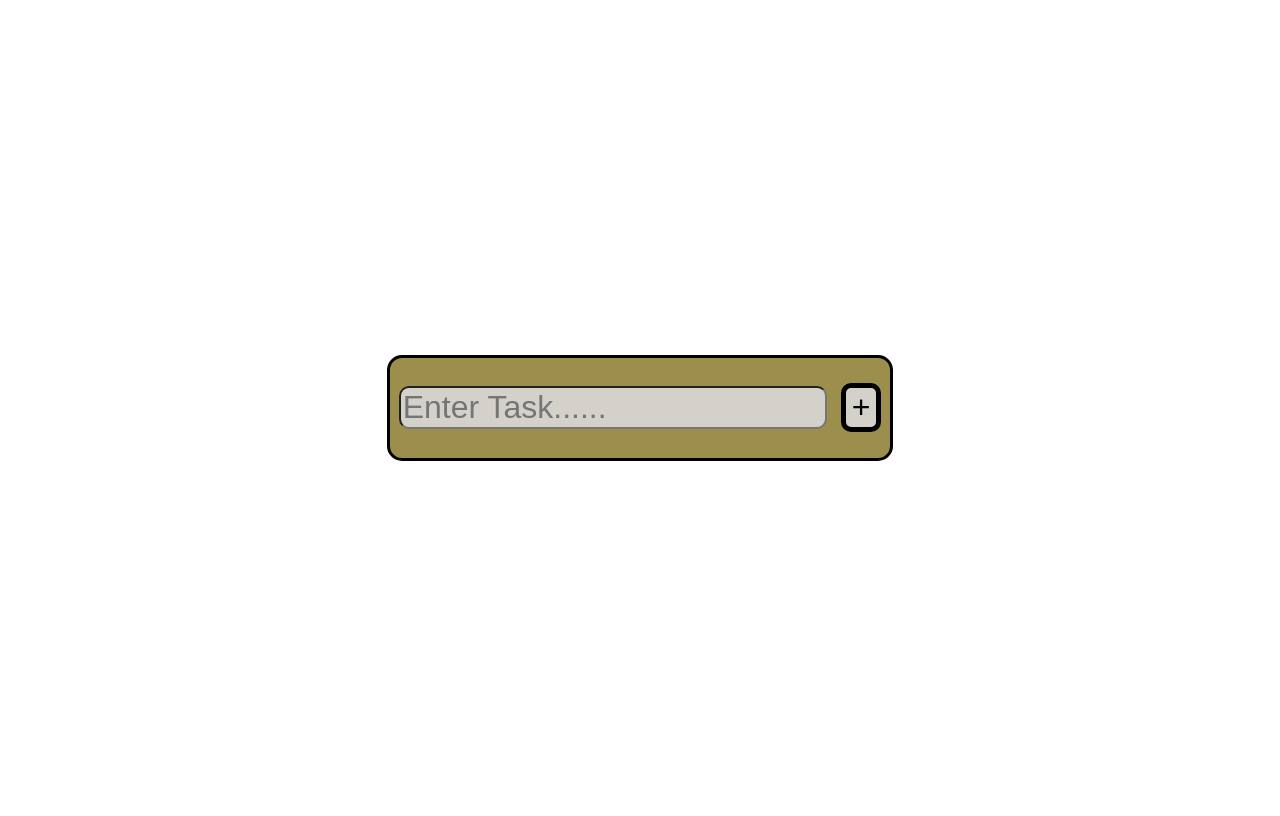
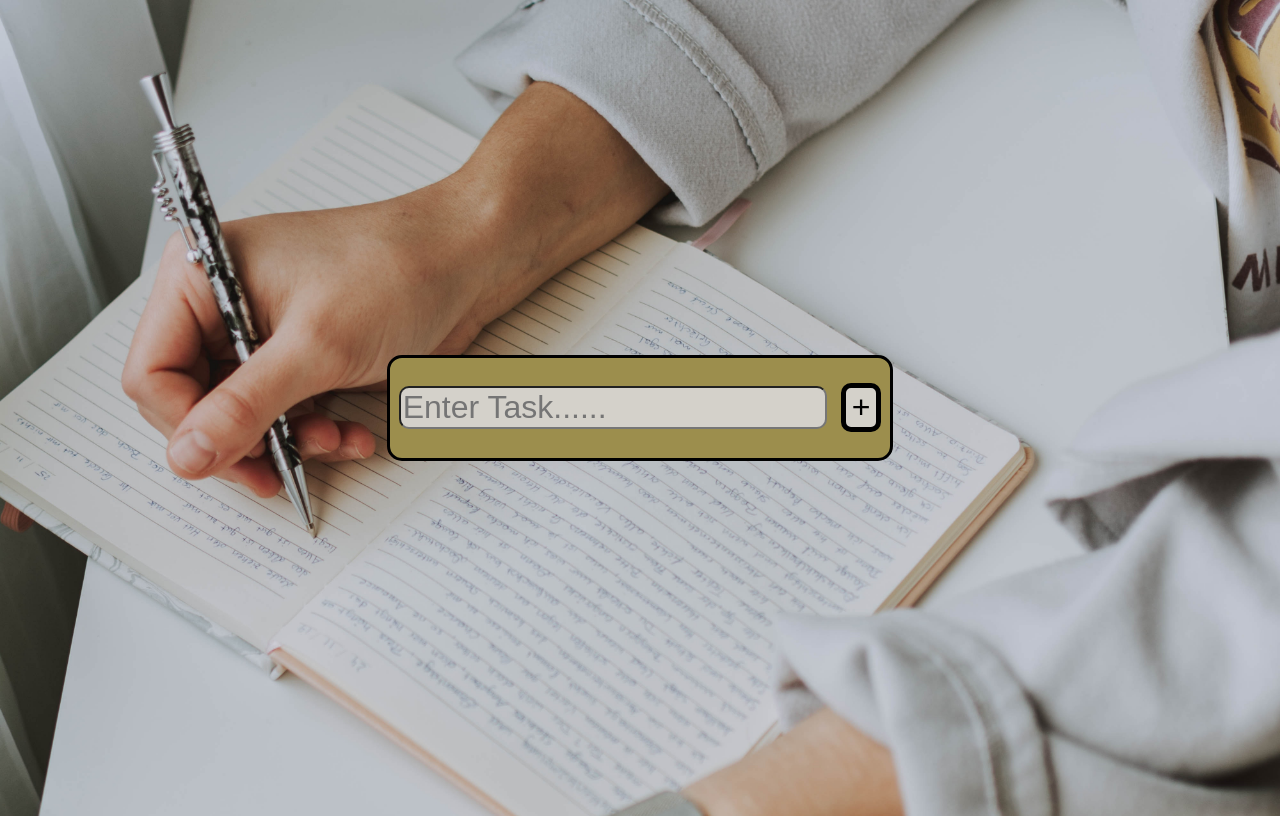
Before and after one commit to shreesty/To-do-App, a plain HTML site: page index.html in a window 1280 px wide. Drawn offline with Linux system fonts and the light colour scheme.

Commit message:
Add background pic

```diff
--- a/style.css
+++ b/style.css
@@ -2,7 +2,7 @@
 
 body
 {
-    background-image: url(pexels-lil-artsy-3278757.jpg);
+    background-image: url(photo.jpg);
     background-repeat: no-repeat;
     background-size: cover;
     height:100vh;
```
Also changed, not shown: photo.jpg (added).
